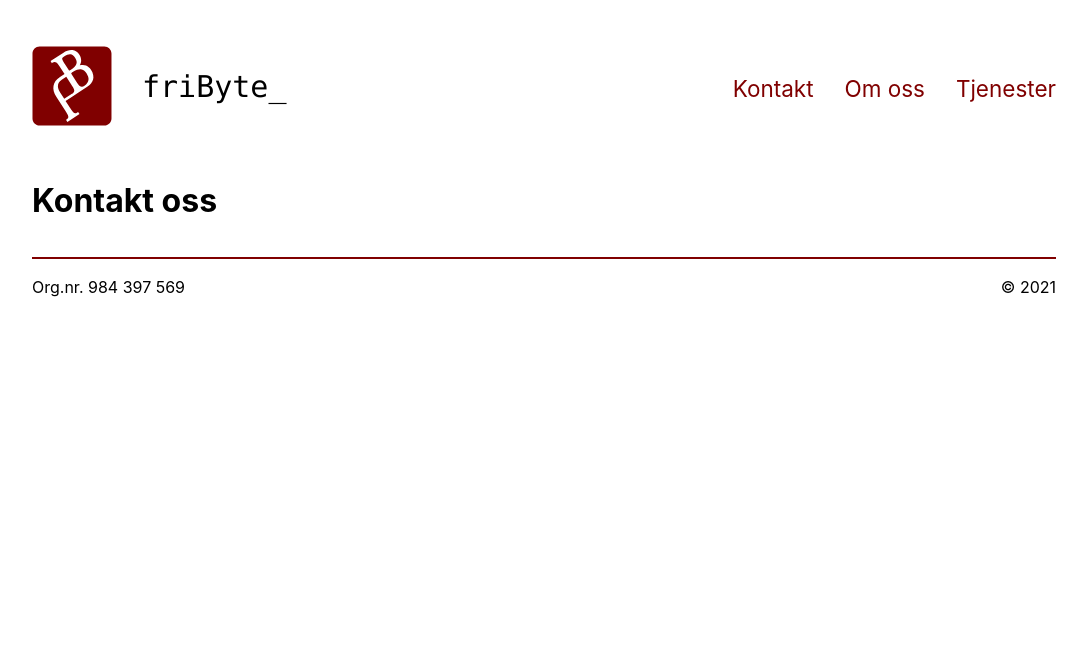
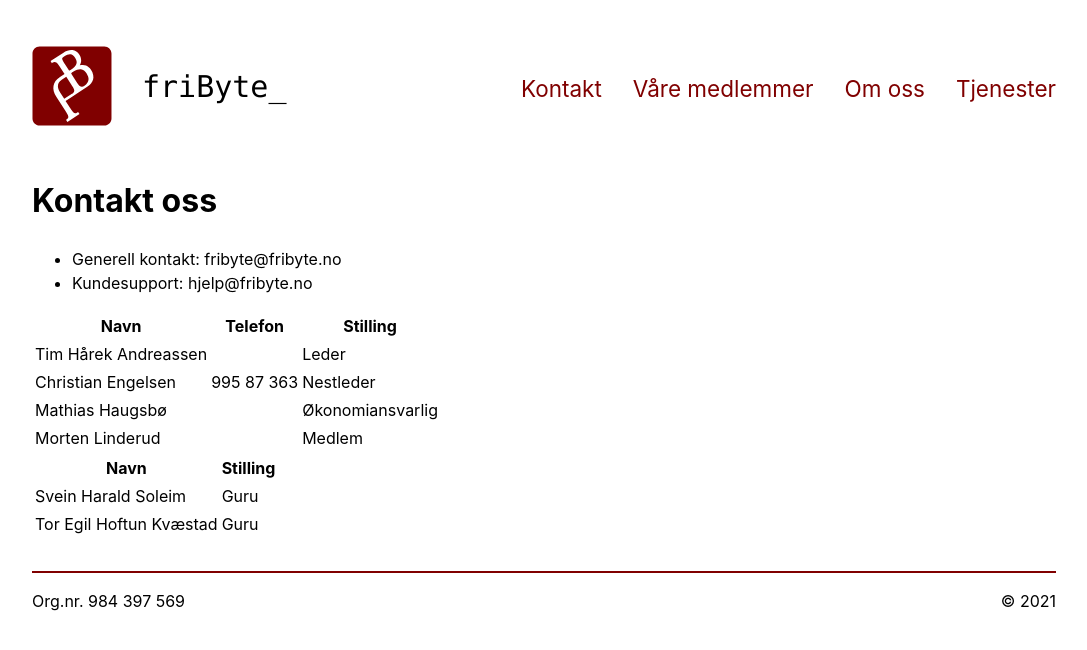
Before and after one commit to fribyte-code/fribyte.no, a Jekyll site: the page built from pages/kontakt.html, in a window 1280 px wide. Shown: the top 650 px of the page, without its empty margins (96-1183 px from the left). Built offline with Jekyll 4.4.1, drawn with Linux system fonts in a browser that asks for light colours.

Commit message:
feat: Added auto generation for members

```diff
--- /dev/null
+++ b/_data/members.yml
@@ -0,0 +1,36 @@
+- name: Tim Hårek Andreassen
+  phone:
+  position: Leder
+  joined: 2020-09-08
+  left:
+  active: true
+- name: Christian Engelsen
+  phone: 995 87 363
+  position: Nestleder
+  joined: 2020-09-08
+  left:
+  active: true
+- name: Mathias Haugsbø
+  phone:
+  position: Økonomiansvarlig
+  joined: 2020-09-08
+  left:
+  active: true
+- name: Morten Linderud
+  phone:
+  position: Medlem
+  joined:
+  left:
+  active: true
+- name: Svein Harald Soleim
+  phone:
+  position: Guru
+  joined:
+  left:
+  active: false
+- name: Tor Egil Hoftun Kvæstad
+  phone:
+  position: Guru
+  joined:
+  left:
+  active: false
--- a/pages/kontakt.html
+++ b/pages/kontakt.html
@@ -5,3 +5,41 @@ menu: main
 permalink: kontakt
 ---
 <h1>Kontakt oss</h1>
+<ul>
+    <li>
+        Generell kontakt: fribyte@fribyte.no
+    </li>
+    <li>
+        Kundesupport: hjelp@fribyte.no
+    </li>
+</ul>
+
+<table class="members active">
+    <tr>
+        <th>Navn</th>
+        <th>Telefon</th>
+        <th>Stilling</th>
+    </tr>
+    {% assign members_active = site.data.members | where: "active", "true" %}
+    {% for member in members_active %}
+        <tr>
+            <td>{{ member.name }}</td>
+            <td>{{ member.phone }}</td>
+            <td>{{ member.position }}</td>
+        </tr>
+    {% endfor %}
+</table>
+<table class="members inactive">
+    <tr>
+        <th>Navn</th>
+        <th>Stilling</th>
+    </tr>
+    {% assign members_inactive = site.data.members | where: "active", "false" %}
+    {% for member in members_inactive %}
+        <tr>
+            <td>{{ member.name }}</td>
+            <td>{{ member.position }}</td>
+        </tr>
+    {% endfor %}
+</table>
+</table>
--- /dev/null
+++ b/pages/medlemmer.html
@@ -0,0 +1,6 @@
+---
+layout: default
+title: Våre medlemmer
+menu: main
+permalink: /medlemmer
+---
```
